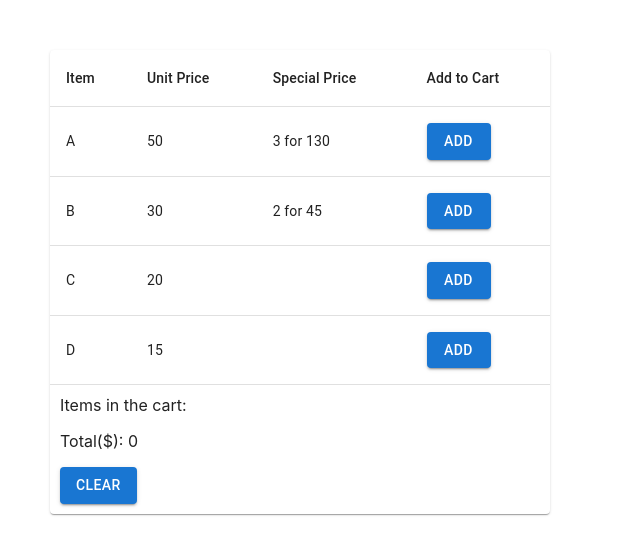
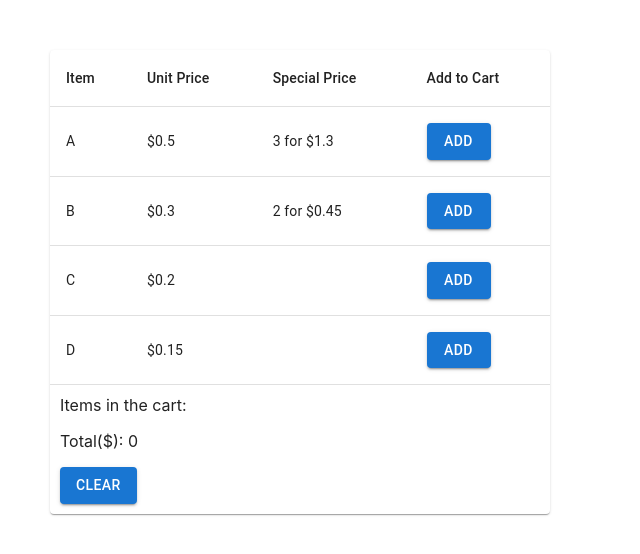
Before and after one commit to WilsonZheng/kata09_web, a React (Create React App) app: page / in a window 1280 px wide. Shown: the top 554 px of the page, without its empty margins (0-640 px from the left). Built offline with nearby package versions, Linux system fonts and the light colour scheme.

Commit message:
update description

```diff
--- a/src/components/Table.jsx
+++ b/src/components/Table.jsx
@@ -14,10 +14,10 @@ import { useQuery } from "react-query";
 import { fetchTotal } from "../queries/fetchTotal.js";
 
 const items = [
-    { id: "A", unitPrice: 50, specialPrice: "3 for 130" },
-    { id: "B", unitPrice: 30, specialPrice: "2 for 45" },
-    { id: "C", unitPrice: 20, specialPrice: null },
-    { id: "D", unitPrice: 15, specialPrice: null },
+    { id: "A", unitPrice: "$0.5", specialPrice: "3 for $1.3" },
+    { id: "B", unitPrice: "$0.3", specialPrice: "2 for $0.45" },
+    { id: "C", unitPrice: "$0.2", specialPrice: null },
+    { id: "D", unitPrice: "$0.15", specialPrice: null },
 ];
 
 const TableComponent = () => {
```
